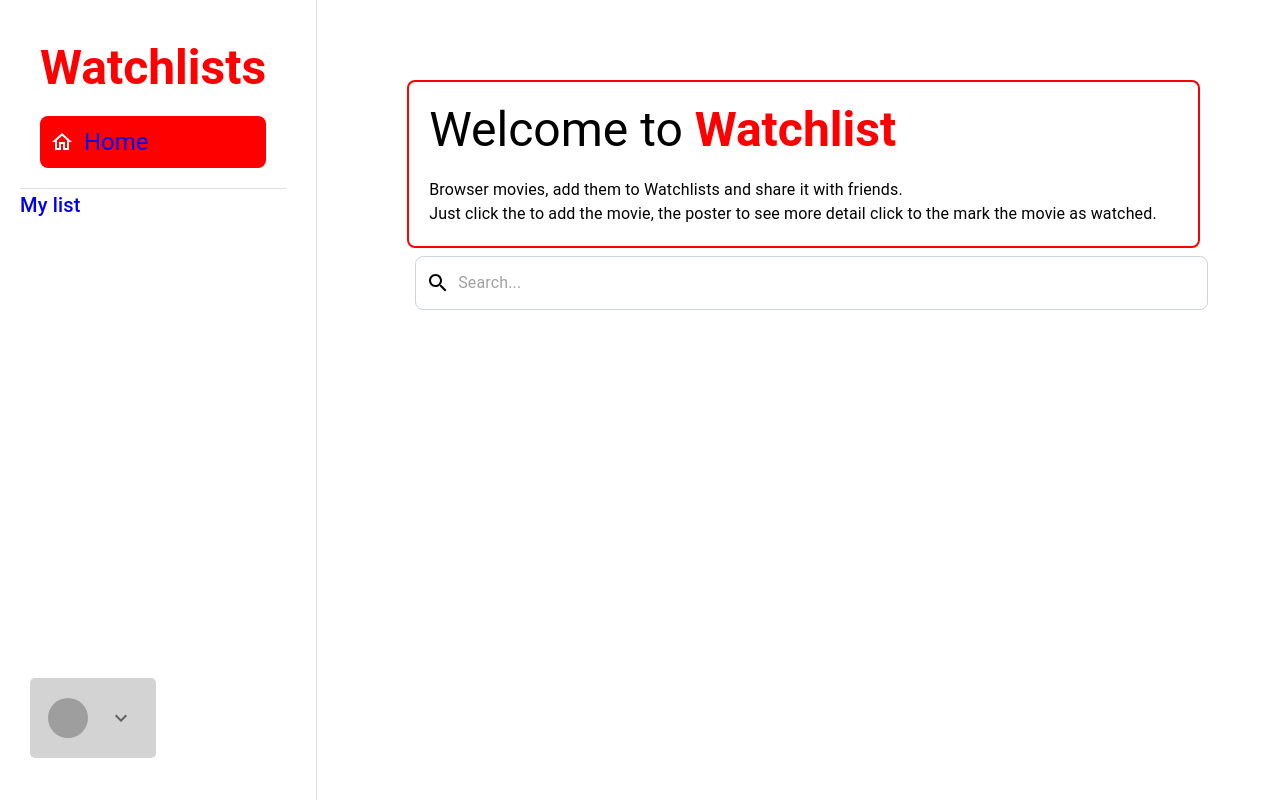
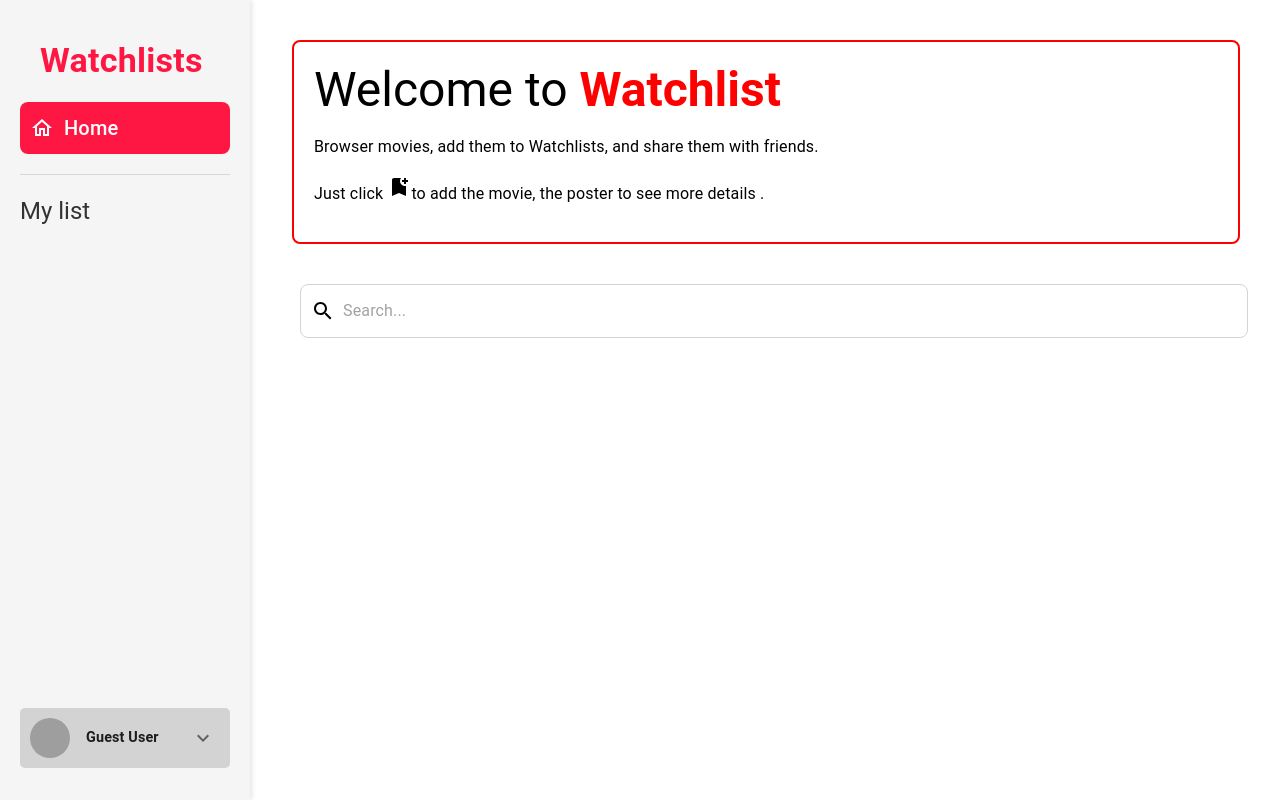
Before and after one commit to thissudhir/Watchlist, a React (Vite) app: page / in a window 1280 px wide. Built offline with nearby package versions, Linux system fonts and the light colour scheme; grey boxes are pictures that could not be loaded.

Commit message:
Fixed UI

```diff
--- a/src/App.jsx
+++ b/src/App.jsx
@@ -16,10 +16,16 @@ import MovieDetails from "./components/MovieDetails";
 
 const Layout = () => {
   return (
-    <Box display={"flex"} gap={"10px"} height={"100vh"}>
-      <SideBar />
-      <Divider orientation="vertical" />
-      <Box flexGrow={1}>
+    <Box display="flex">
+      <Box>
+        <SideBar />
+      </Box>
+      <Divider
+        orientation="vertical"
+        flexItem
+        sx={{ borderRightWidth: 2, backgroundColor: "#f0f0f0" }}
+      />
+      <Box sx={{ flexGrow: 1, marginLeft: "250px" }}>
         <Outlet />
       </Box>
     </Box>
@@ -33,7 +39,6 @@ function App() {
         <Routes>
           <Route path="/" element={<Layout />}>
             <Route index element={<Home />} />
-
             <Route path="login" element={<Login />} />
             <Route path="watchlist" element={<Watchlist />} />
             <Route path="/movie/:id" element={<MovieDetails />} />
--- a/src/components/Home.jsx
+++ b/src/components/Home.jsx
@@ -2,14 +2,20 @@ import { Box, Typography } from "@mui/material";
 import React from "react";
 import MovieCard from "./MovieCard";
 import Search from "./Search";
+import { BookmarkAdd } from "@mui/icons-material";
 
 const Home = () => {
   return (
-    <Box flex={1} padding={"40px"} margin={"40px"}>
+    <Box padding="40px" margin="0 auto">
       <Box
-        sx={{ border: " 2px solid red", padding: "20px", borderRadius: "8px" }}
+        sx={{
+          border: "2px solid red",
+          padding: "20px",
+          borderRadius: "8px",
+          marginBottom: "40px",
+        }}
       >
-        <Typography variant="h3" marginBottom={"20px"}>
+        <Typography variant="h3" gutterBottom>
           Welcome to{" "}
           <Typography
             variant="h3"
@@ -19,18 +25,15 @@ const Home = () => {
             Watchlist
           </Typography>
         </Typography>
-        <Typography>
-          {" "}
-          Browser movies, add them to Watchlists and share it with friends.
+        <Typography variant="body1" paragraph>
+          Browser movies, add them to Watchlists, and share them with friends.
         </Typography>
-        <Typography>
-          {" "}
-          Just click the to add the movie, the poster to see more detail click
-          to the mark the movie as watched.
+        <Typography variant="body1" paragraph>
+          Just click <BookmarkAdd />
+          to add the movie, the poster to see more details .
         </Typography>
       </Box>
       <Search />
-      {/* <MovieCard /> */}
     </Box>
   );
 };
--- a/src/components/MovieCard.jsx
+++ b/src/components/MovieCard.jsx
@@ -18,6 +18,10 @@ const MovieCard = ({ movie }) => {
 
   const handleCardClick = () => {
     navigate(`/movie/${movie.imdbID}`);
+  };
+  const handleButtonClick = (event) => {
+    event.stopPropagation();
+    addMovieToWatchlist(movie);
   };
   return (
     <Card
@@ -59,10 +63,9 @@ const MovieCard = ({ movie }) => {
           size="small"
           sx={{
             color: "red",
-            "&:hover": {},
           }}
           disabled={addButtonDisabled}
-          onClick={() => addMovieToWatchlist(movie)}
+          onClick={handleButtonClick}
         >
           <BookmarkAdd />
         </Button>
--- a/src/components/ResultCard .jsx
+++ b/src/components/ResultCard .jsx
@@ -35,11 +35,7 @@ export const ResultCard = ({ movie, type }) => {
         <Button
           size="small"
           sx={{
-            // backgroundColor: "rgba(255, 0, 0, 0.7)",
             color: "red",
-            "&:hover": {
-              // backgroundColor: "rgba(255, 0, 0, 1)",
-            },
           }}
           onClick={() => removeMovieFromWatchlist(movie.imdbID)}
         >
--- a/src/components/SideBar.jsx
+++ b/src/components/SideBar.jsx
@@ -20,7 +20,6 @@ import { GlobalContext } from "../context/GlobalContext";
 
 const SideBar = () => {
   const { user, logoutUser } = useContext(GlobalContext);
-
   const [anchorEl, setAnchorEl] = useState(null);
 
   const handleClick = (event) => {
@@ -32,81 +31,76 @@ const SideBar = () => {
   };
 
   return (
-    <Box component="nav" padding={"20px"} top="0" left="0">
+    <Box
+      component="nav"
+      padding={"20px"}
+      sx={{
+        position: "fixed",
+        top: 0,
+        left: 0,
+        height: "100%",
+        backgroundColor: "#f5f5f5",
+        width: "250px",
+        boxShadow: "2px 0 5px rgba(0,0,0,0.1)",
+      }}
+    >
       <Box margin={"20px"}>
-        <Typography variant="h3" fontWeight={"bold"} color={"red"}>
+        <Typography variant="h4" fontWeight={"bold"} color={"#ff1744"}>
           Watchlists
         </Typography>
       </Box>
-      {/* <Search /> */}
       <Box
         sx={{
           display: "flex",
-          gap: "10px",
           alignItems: "center",
-          bgcolor: "red",
+          bgcolor: "#ff1744",
           color: "white",
           borderRadius: "8px",
           padding: "10px",
-          margin: "20px",
+          margin: "20px 0",
         }}
       >
-        <HomeOutlined />{" "}
-        <Typography variant="h5" className="link" component={Link} to={"/"}>
+        <HomeOutlined />
+        <Typography
+          variant="h6"
+          component={Link}
+          to={"/"}
+          sx={{ marginLeft: "10px", textDecoration: "none", color: "white" }}
+        >
           Home
         </Typography>
       </Box>
-
       <Divider />
+      <Box margin={"20px 0"}>
         <Typography
-        className="link"
-        variant="h6"
+          variant="h5"
           component={Link}
           to={"/watchlist"}
+          sx={{
+            textDecoration: "none",
+            color: "#333",
+            "&:hover": { color: "#ff1744" },
+          }}
         >
           My list
         </Typography>
+      </Box>
       <Box
         position="absolute"
         bottom="2rem"
         sx={{
           background: "lightGrey",
           borderRadius: "5px",
-          padding: "10px 8px",
-          margin: "10px",
+          padding: "10px",
+          display: "flex",
           alignItems: "center",
-          display: "flex",
-          gap: "10px",
-        }}
-      >
-        <Box
-          sx={{
-            display: "flex",
-            justifyContent: "space-between",
-            alignItems: "center",
-            padding: "10px",
-            borderRadius: "8px",
-            backgroundColor: "lightgrey",
-
-            "&:hover": {},
-            transition: "box-shadow 0.3s ease-in-out",
+          width: "calc(100% - 40px)",
         }}
       >
         <Avatar src="/path-to-user-image.jpg" />
         <Box sx={{ ml: 2, flexGrow: 1 }}>
-            {/* <Typography
-              fontWeight="bold"
-              fontSize="0.9rem"
-              color="text.primary"
-            >
-              Guest User
-            </Typography> */}
-            <Typography
-              fontWeight="bold"
-              fontSize="0.8rem"
-              color="text.secondary"
-            >
-              {user ? `${user}` : ""}
+          <Typography fontWeight="bold" fontSize="0.9rem" color="text.primary">
+            {user ? user : "Guest User"}
           </Typography>
         </Box>
         <Tooltip title="Account settings">
@@ -114,7 +108,6 @@ const SideBar = () => {
             <KeyboardArrowDown />
           </IconButton>
         </Tooltip>
-
         <Menu
           anchorEl={anchorEl}
           open={Boolean(anchorEl)}
@@ -122,27 +115,23 @@ const SideBar = () => {
           onClick={handleClose}
         >
           {!user ? (
-              <Link to={"/login"}>
+            <Link
+              to={"/login"}
+              style={{ textDecoration: "none", color: "inherit" }}
+            >
               <MenuItem>
                 <Login fontSize="small" sx={{ mr: 1 }} /> Login
               </MenuItem>
             </Link>
           ) : (
-              <Link to={"/login"}>
-                <MenuItem>
-                  <Logout
-                    fontSize="small"
-                    sx={{ mr: 1 }}
-                    onClick={logoutUser}
-                  />{" "}
-                  Logout
+            <MenuItem onClick={logoutUser}>
+              <Logout fontSize="small" sx={{ mr: 1 }} /> Logout
             </MenuItem>
-              </Link>
           )}
         </Menu>
       </Box>
     </Box>
-    </Box>
   );
 };
+
 export default SideBar;
--- a/src/components/Watchlist.jsx
+++ b/src/components/Watchlist.jsx
@@ -7,7 +7,12 @@ const Watchlist = () => {
   const { watchlist } = useContext(GlobalContext);
   return (
     <Box>
-      <Typography variant="h2">Your Watchlist</Typography>
+      <Typography
+        variant="h2"
+        sx={{ margin: "20px", textAlign: "center", color: "red" }}
+      >
+        Your Watchlist
+      </Typography>
       {watchlist.length > 0 ? (
         <Box
           sx={{
@@ -21,11 +26,15 @@ const Watchlist = () => {
           ))}
         </Box>
       ) : (
-        <Typography variant="h5">Your watchlist is empty, Add now</Typography>
+        <Typography
+          variant="h1"
+          sx={{ textAlign: "center", margin: "20px", color: "lightgray" }}
+        >
+          Your watchlist is empty. Add now!
+        </Typography>
       )}
     </Box>
   );
 };
 
-<Box></Box>;
 export default Watchlist;
```
Also changed, not shown: src/components/MovieDetails.jsx (+120 -12 lines). Lines whose indentation alone changed are shown as unchanged.
